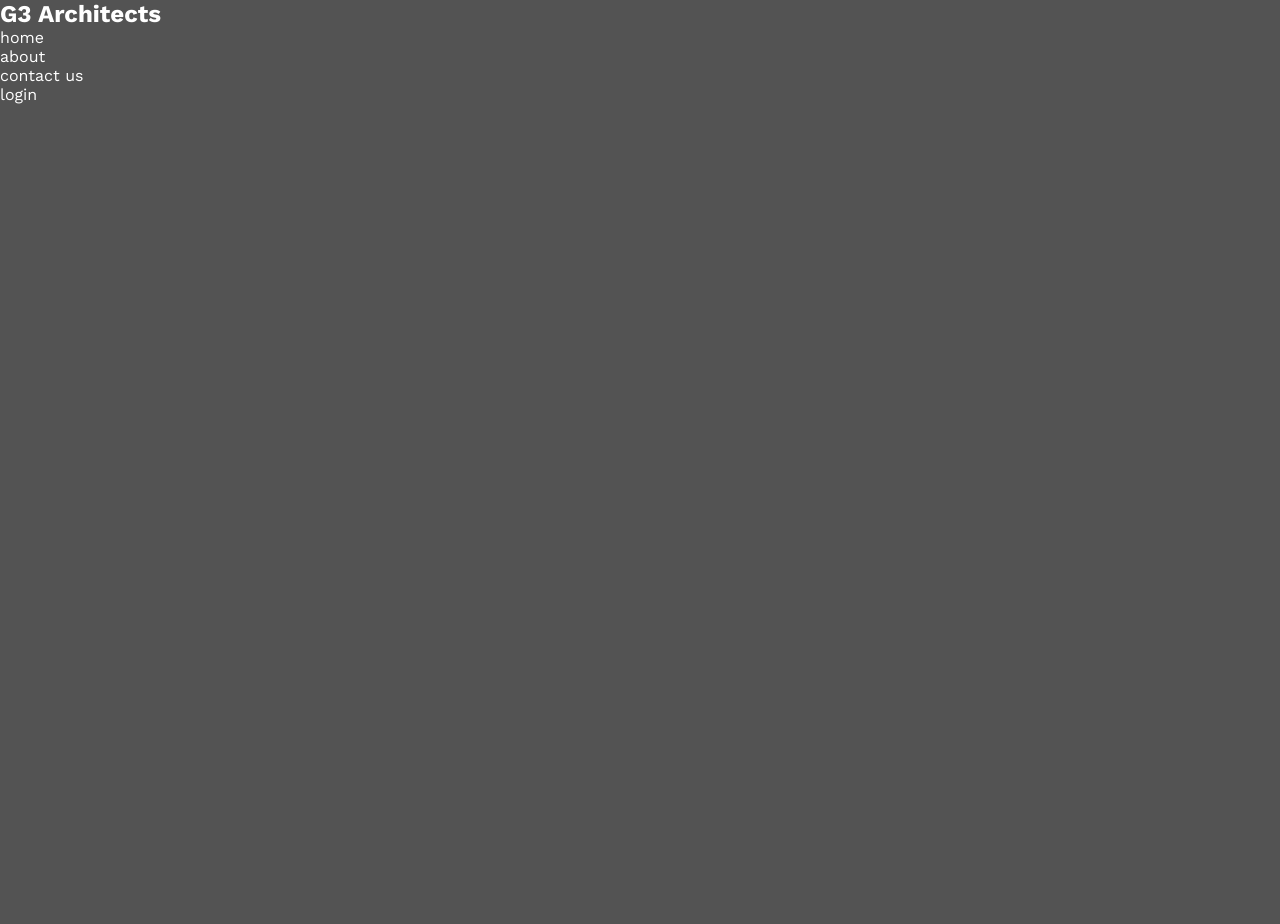
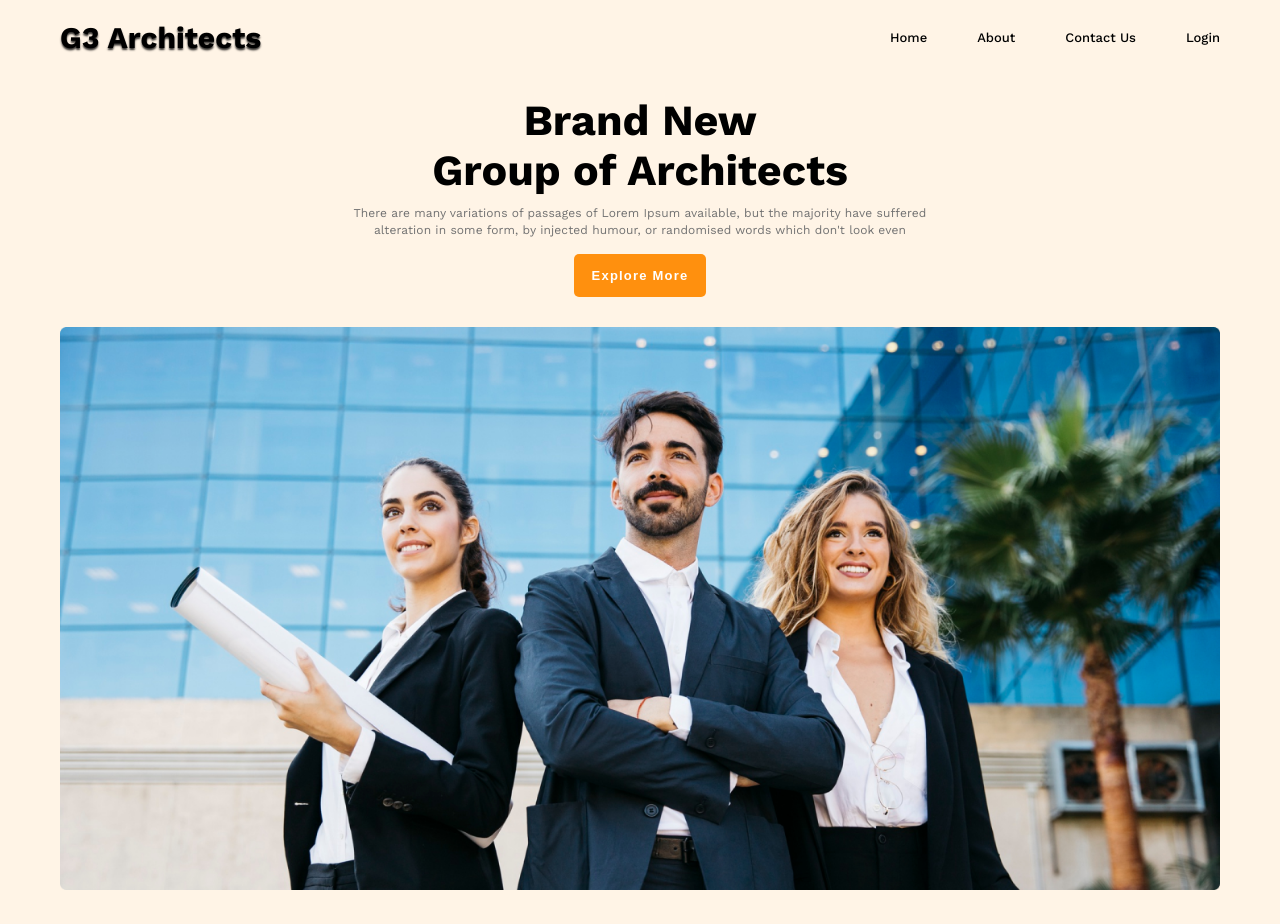
Before and after one commit to xubayers/G3-Architeck, a plain HTML site: page index.html in a window 1280 px wide. Before the commit the page ends 800 px from the top, so only its background shows below. Drawn offline with nearby package versions, Linux system fonts and the light colour scheme.

Commit message:
complete header section design

```diff
--- a/index.html
+++ b/index.html
@@ -5,6 +5,8 @@
     <meta name="viewport" content="width=device-width, initial-scale=1.0">
     <title>G3 Architects</title>
     <link rel="stylesheet" href="./sryles/style.css">
+    <link rel="stylesheet" href="https://cdnjs.cloudflare.com/ajax/libs/font-awesome/6.6.0/css/all.min.css" integrity="sha512-Kc323vGBEqzTmouAECnVceyQqyqdsSiqLQISBL29aUW4U/M7pSPA/gEUZQqv1cwx4OnYxTxve5UMg5GT6L4JJg==" crossorigin="anonymous" referrerpolicy="no-referrer" />
+    <link rel="stylesheet" href="./sryles/responsive.css">
 
 </head>
 <body>
@@ -17,7 +19,18 @@
                     <li>contact us</li>
                     <li>login</li>
                 </ul>
+                <div class="menu"><i class="fa-solid fa-bars"></i></div>
             </nav>
+            <div class="content">
+                <h1>Brand New <br>
+                    Group of Architects
+                    </h1>
+                    <p class="para">There are many variations of passages of Lorem Ipsum available, but the majority have suffered alteration in some form, by injected humour, or randomised words which don't look even</p>
+                    <button class="btn">Explore More</button>
+            </div>
+            <div class="banner">
+                <img src="./images/banner.png" alt="">
+            </div>
     </header>
 </body>
 </html>
--- /dev/null
+++ b/sryles/responsive.css
@@ -0,0 +1,4 @@
+@media screen and (max-width: 576px) {
+
+}
+@media screen and (max-width: 500px) {}
--- a/sryles/style.css
+++ b/sryles/style.css
@@ -9,6 +9,85 @@
 
 body {
     font-family: "Work Sans", sans-serif;
-    background-color: rgba(0, 0, 0, 0.673);
+}
+:root {
+    --para-font: 12px;
+}
+/* global styls */
+.para {
+    line-height: 1.4;
+    letter-spacing: .1px;
+    font-size: var(--para-font);
+    color: #727272;
+}
+.btn {
+    padding: 14px 18px;
+    font-size: 14px;
+    background-color: #FF900E;
     color: white;
+    border: none;
+    border-radius: 5px;
+    font-size: 13px;
+    letter-spacing: 1.2px;
+    font-weight: bold;
+    cursor: pointer;
 }
+li {
+    list-style: none;
+}
+/* header style start  */
+header {
+    background-color: rgba(255, 144, 14, 0.1);
+}
+
+/* nav bar style here  */
+nav {
+    display: flex;
+    justify-content: space-between;
+    max-width: 1160px;
+    margin: 0 auto;
+    padding-top: 20px;
+    align-items: center;
+}
+nav ul {
+    display: flex;
+    text-transform: capitalize;
+    gap: 50px;
+    align-items: center;
+}
+nav ul li , nav h1{
+    cursor: pointer;
+    font-size: 13px;
+    font-weight: 500;
+}
+nav h1 {
+    font-size: 30px;
+    font-weight: bolder;
+    text-shadow: 0 2px 2px #000000c9;
+}
+nav .menu {
+    font-size: 30px;
+    display: none;
+}
+/* header content  */
+header .content {
+    max-width: 590px;
+    margin: 0 auto;
+    margin-top: 40px;
+    text-align: center;
+}
+header .content h1 {
+    font-size: 43px;
+}
+header .content p {
+    margin: 10px 0 15px 0;
+}
+.banner {
+    margin: 0 auto;
+    max-width: 1160px;
+}
+.banner img {
+    width: 100%;
+    margin-top: 30px;
+    margin-bottom: 30px;
+}
```
